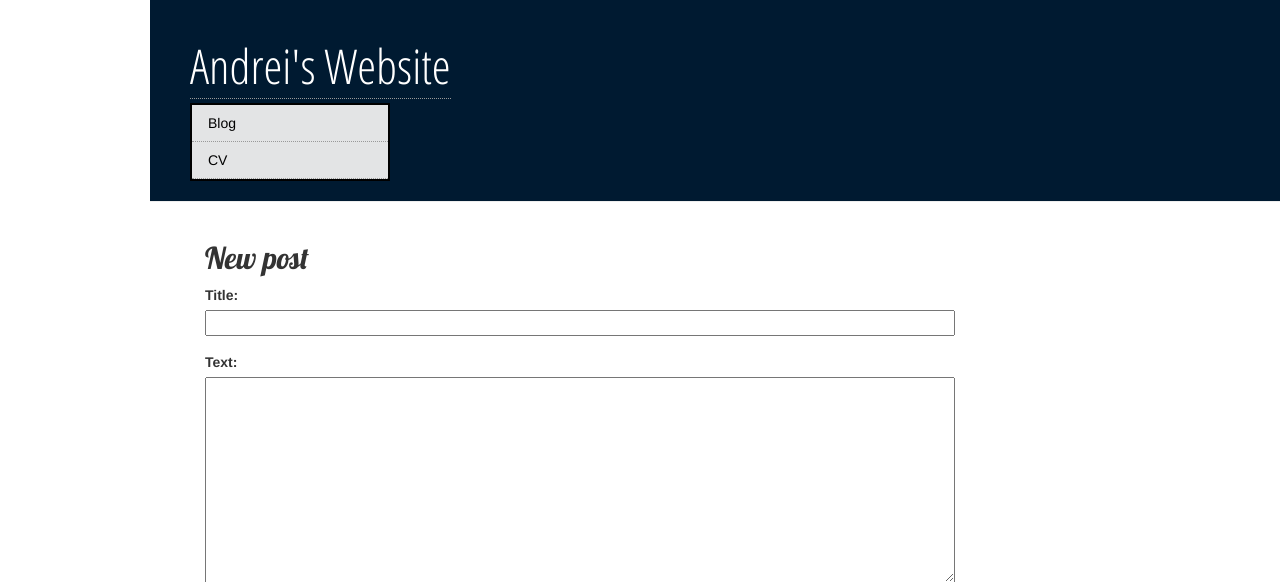
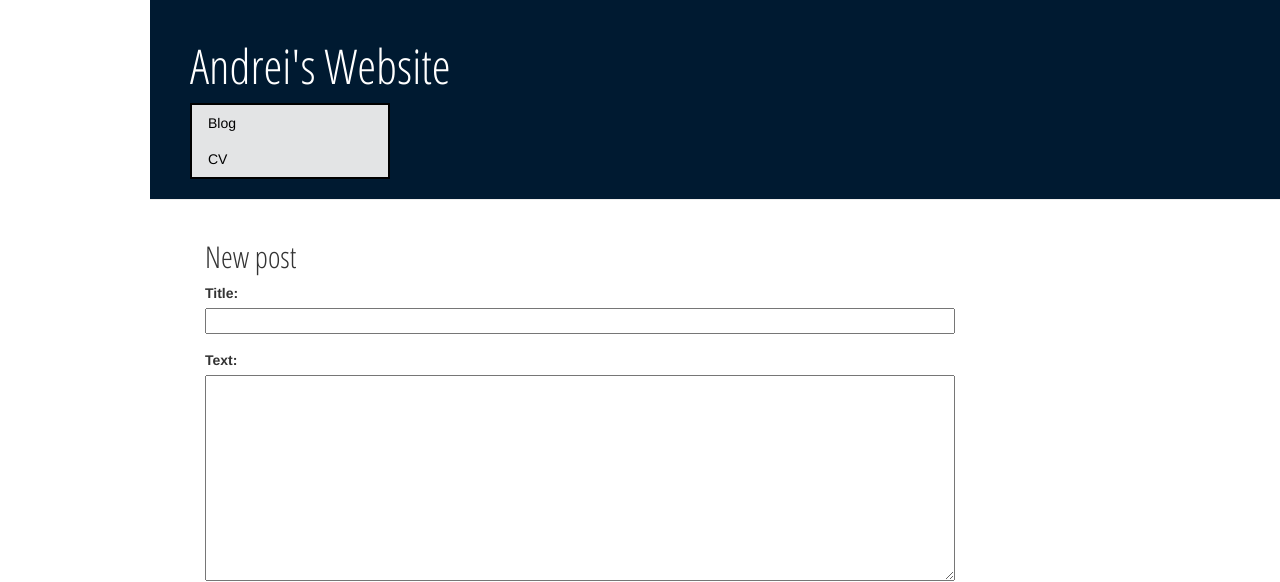
Before and after one commit to BlaNaoZ/my-first-blog, a Django app: page /post/new/ in a window 1280 px wide; the page is wider, and only the part inside the window is pictured. Shown: the top 582 px of that part. Run offline with Django 3.2, Linux system fonts and the light colour scheme; some libraries are stand-ins or nearby versions.

Commit message:
This is the last commit, actually

```diff
--- a/blog/static/css/blog.css
+++ b/blog/static/css/blog.css
@@ -21,7 +21,7 @@ body {
     margin-left: 40px;
 }
 h1, h2, h3, h4 {
-    font-family: 'Lobster', cursive;
+    font-family: 'Open Sans Condensed', cursive;
 }
 .date {
     color: #828282;
@@ -119,11 +119,9 @@ p {
 a {
     color: #999;
     text-decoration: none;
-    border-bottom: 1px dotted #999;
 }
 
 a:hover {
-    border-bottom-style: solid;
     color: black;
 }
 
```
